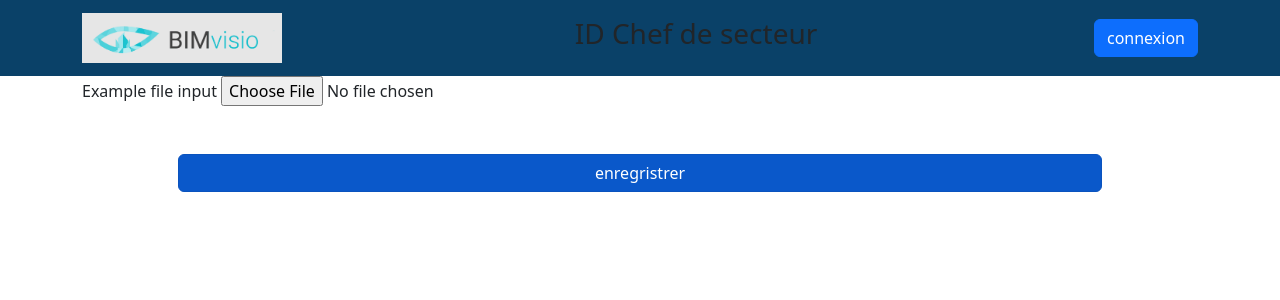
After one commit to DevIA05/1B, a Django app: page /appSuperUser/upload in a window 1280 px wide. The commit adds this page. Shown: the top 300 px of the page. Run offline with Django 4.2, Linux system fonts and the light colour scheme; parts of the project's set-up code (start-up, migrations or seed data) failed here and were passed over.

Commit message:
push avant mise en commun
oush pour mise en commun

```diff
--- a/src/appSuperUser/templates/navbar2.html
+++ b/src/appSuperUser/templates/navbar2.html
@@ -32,13 +32,7 @@
     <script src="{% static 'js_script3.js' %}"></script>
     <script src="https://cdn.jsdelivr.net/npm/bootstrap@5.2.2/dist/js/bootstrap.bundle.min.js" integrity="sha384-OERcA2EqjJCMA+/3y+gxIOqMEjwtxJY7qPCqsdltbNJuaOe923+mo//f6V8Qbsw3" crossorigin="anonymous"></script>
 
-  <footer class="container">
-    <div class="row m-2">
-      <a href="#" class="col-sm mx-5 btn btn-primary active" role="button" data-bs-toggle="button" aria-pressed="true">Créer une session</a>
-      <a href="#" class="col-sm mx-5 btn btn-primary active" role="button" data-bs-toggle="button" aria-pressed="true">Modifier un quizz</a>
-    </div>
 
-  </footer>
 
 
 
--- /dev/null
+++ b/src/appSuperUser/templates/upLoadQuiz.html
@@ -0,0 +1,27 @@
+{% extends 'navbar2.html' %}
+
+{% block content %}
+
+    <div class="container">
+    <form>
+        <div class="form-group">
+        <label for="exampleFormControlFile1">Example file input</label>
+        <input type="file" class="form-control-file" id="exampleFormControlFile1">
+        </div>
+    </form>
+    </div>
+
+
+
+    <div class="container">
+        <div class="row m-5">
+        <a href="#" class="col-sm mx-5 btn btn-primary active" role="button" data-bs-toggle="button" aria-pressed="true">enregristrer</a>
+        </div>
+
+    </div>
+
+
+
+
+
+{% endblock %}
--- a/src/appSuperUser/urls.py
+++ b/src/appSuperUser/urls.py
@@ -4,4 +4,5 @@ from . import views
 urlpatterns =[
     path('', views.tbd, name='tbd'),
     path('pa', views.pa, name='pa'),
+    path('upload', views.upload, name="upload"),
 ]
--- a/src/appSuperUser/views.py
+++ b/src/appSuperUser/views.py
@@ -8,3 +8,7 @@ def tbd(request):
 def pa(request):
     template = loader.get_template ('page_aut.html')
     return HttpResponse(template.render())
+
+def upload(request):
+    template = loader.get_template ('upLoadQuiz.html')
+    return HttpResponse(template.render())
```
Also changed, not shown: src/appSuperUser/templates/tbd_sc.html (+9 -0 lines).
